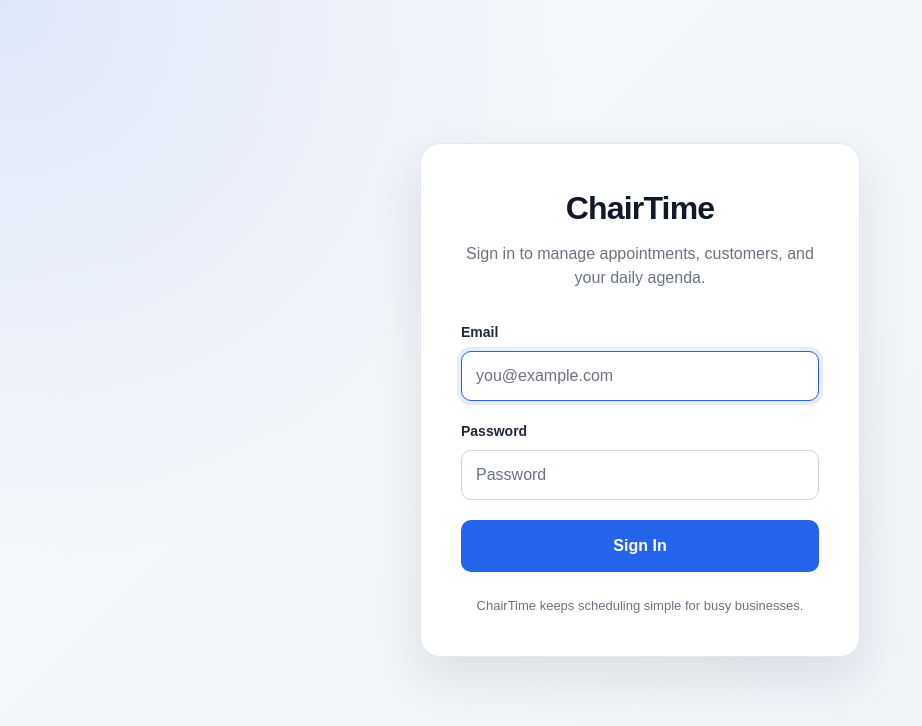
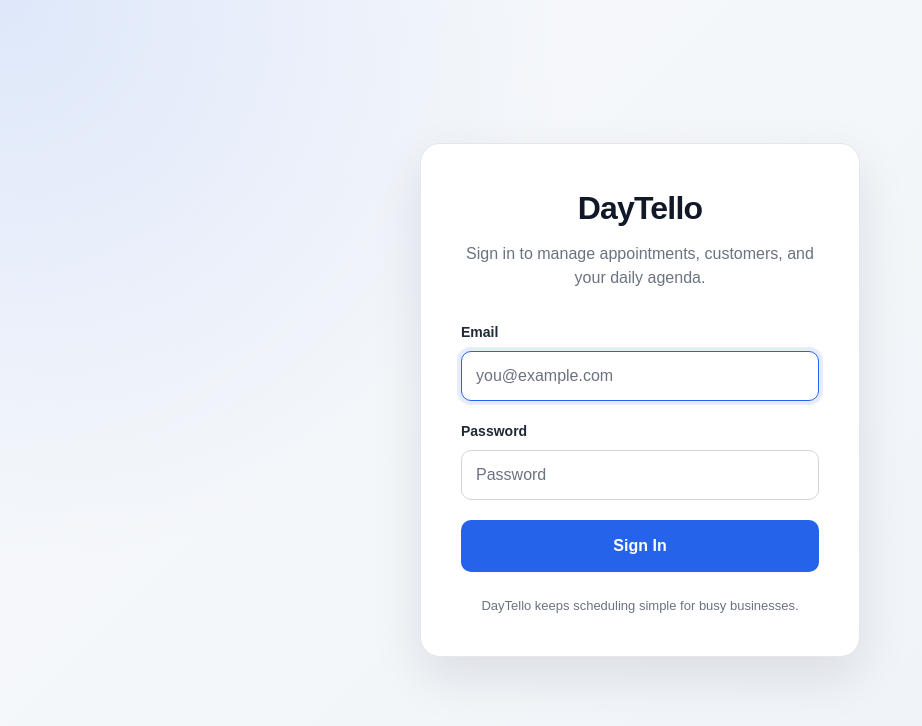
Before and after one commit to jonathandschreiber-commits/chairtime, a Next.js app in the folder frontend/: page /login in a window 1280 px wide. Shown: the top 726 px of the page, without its empty margins (0-922 px from the left). Built offline with nearby package versions, Linux system fonts and the light colour scheme.

Commit message:
DayTello rebrand 04 login

```diff
--- a/frontend/app/login/page.js
+++ b/frontend/app/login/page.js
@@ -89,7 +89,7 @@ export default function LoginPage() {
     <main className={styles.page}>
       <section className={styles.card}>
         <div className={styles.brand}>
-          <h1 className={styles.brandName}>ChairTime</h1>
+          <h1 className={styles.brandName}>DayTello</h1>
 
           <p className={styles.brandText}>
             Sign in to manage appointments, customers, and your daily agenda.
@@ -153,7 +153,7 @@ export default function LoginPage() {
         </form>
 
         <p className={styles.footer}>
-          ChairTime keeps scheduling simple for busy businesses.
+          DayTello keeps scheduling simple for busy businesses.
         </p>
       </section>
     </main>
```
